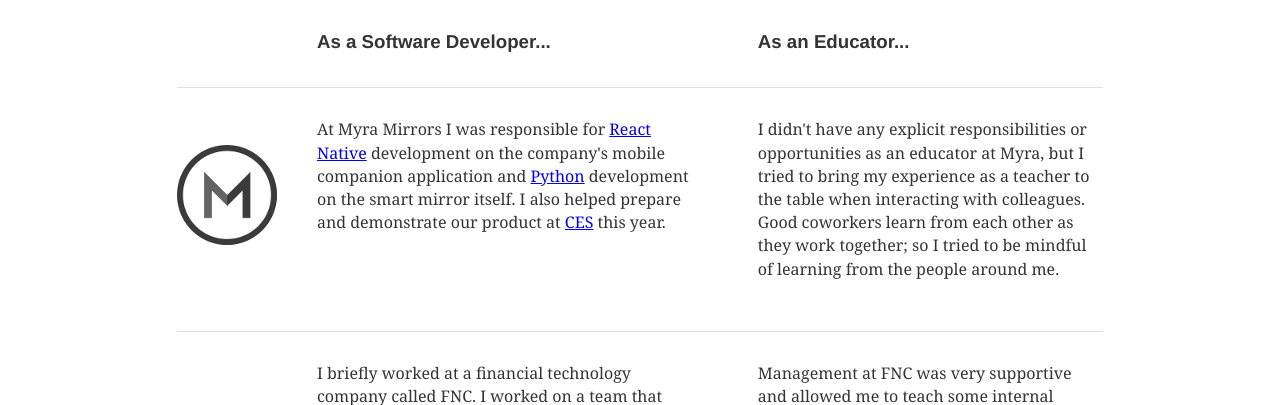
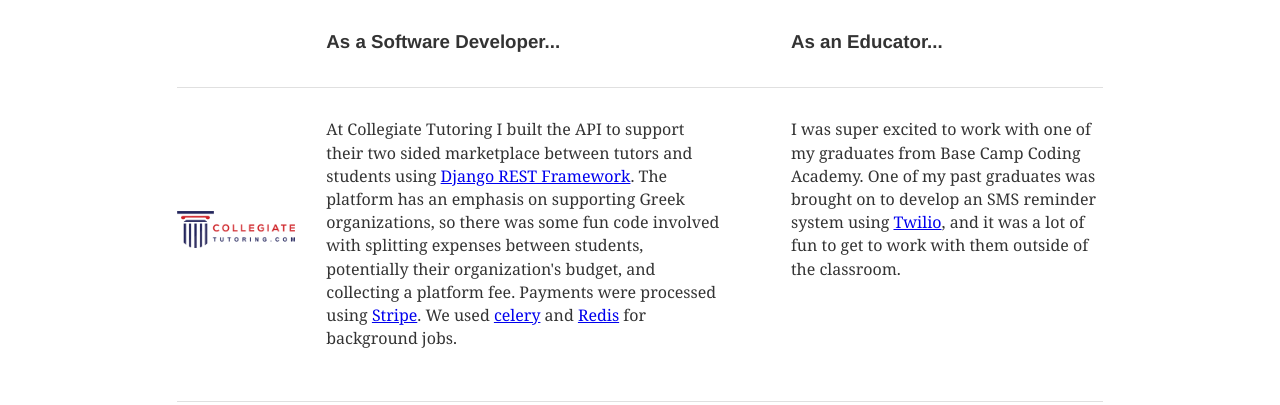
Before and after one commit to natec425/personal-website, a Gatsby site: page / in a window 1280 px wide. Shown: the part 321-726 px from the top of the page. Built offline with nearby package versions, Linux system fonts and the light colour scheme; Gatsby itself is replaced by a stand-in of ours; what typography-theme-moraga would draw is missing.

Commit message:
Add a Collegiate Tutoring Section

```diff
--- a/src/pages/index.js
+++ b/src/pages/index.js
@@ -6,6 +6,7 @@
 import me_img from "../../images/me.jpg";
 import fnc_img from "../../images/fnc.png";
 import myra_img from "../../images/myra.png";
+import collegiatetutoring_img from "../../images/collegiate-tutoring.png";
 import "./index.css";
 
 const AboutBaseCamp = () => (
@@ -148,6 +149,41 @@
   />
 );
 
+const AtCollegiateTutoring = () => (
+  <ExperienceEntry
+    logo={{
+      href: "https://www.collegiatetutoring.com/",
+      alt: "Collegiate Tutoring",
+      src: collegiatetutoring_img
+    }}
+    asASoftwareDeveloper={
+      <>
+        At Collegiate Tutoring I built the API to support their two sided
+        marketplace between tutors and students using{" "}
+        <a href="https://www.django-rest-framework.org/">
+          Django REST Framework
+        </a>
+        . The platform has an emphasis on supporting Greek organizations, so
+        there was some fun code involved with splitting expenses between
+        students, potentially their organization's budget, and collecting a
+        platform fee. Payments were processed using{" "}
+        <a href="https://stripe.com/">Stripe</a>. We used{" "}
+        <a href="http://www.celeryproject.org/">celery</a> and{" "}
+        <a href="https://redis.io/">Redis</a> for background jobs.
+      </>
+    }
+    asAnEducator={
+      <>
+        I was super excited to work with one of my graduates from Base Camp
+        Coding Academy. One of my past graduates was brought on to develop an
+        SMS reminder system using <a href="https://www.twilio.com/">Twilio</a>,
+        and it was a lot of fun to get to work with them outside of the
+        classroom.
+      </>
+    }
+  />
+);
+
 const WhatIveBeenDoingHeaders = () => (
   <tr>
     <td className="hide-on-small" />
@@ -166,6 +202,7 @@
     <table>
       <tbody>
         <WhatIveBeenDoingHeaders />
+        <AtCollegiateTutoring />
         <AtMyra />
         <AtFnc />
         <AtMsu />
```
Also changed, not shown: images/collegiate-tutoring.png (added).
